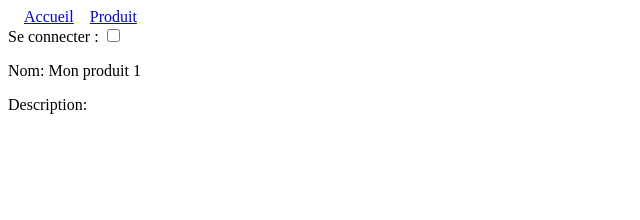
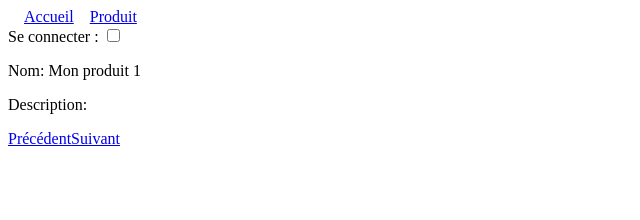
Before and after one commit to aptruchon/demo-angular, an Angular app: page /produit/1 in a window 1280 px wide. Shown: the top 220 px of the page, without its empty margins (0-640 px from the left). Built offline with nearby package versions, Linux system fonts and the light colour scheme.

Commit message:
Ajout d'une navigation 'precedent suivant' dans la page detail d'un produit

```diff
--- a/src/app/detail-produit/detail-produit.component.html
+++ b/src/app/detail-produit/detail-produit.component.html
@@ -2,3 +2,5 @@
     <p>Nom: {{unProduit.nom}}</p>
     <p>Description: {{unProduit.description}}</p>
 </article>
+<a *ngIf="id != 0" routerLink="/produit/{{id-1}}">Précédent</a>
+<a routerLink="/produit/{{id-1+2}}">Suivant</a>
```
